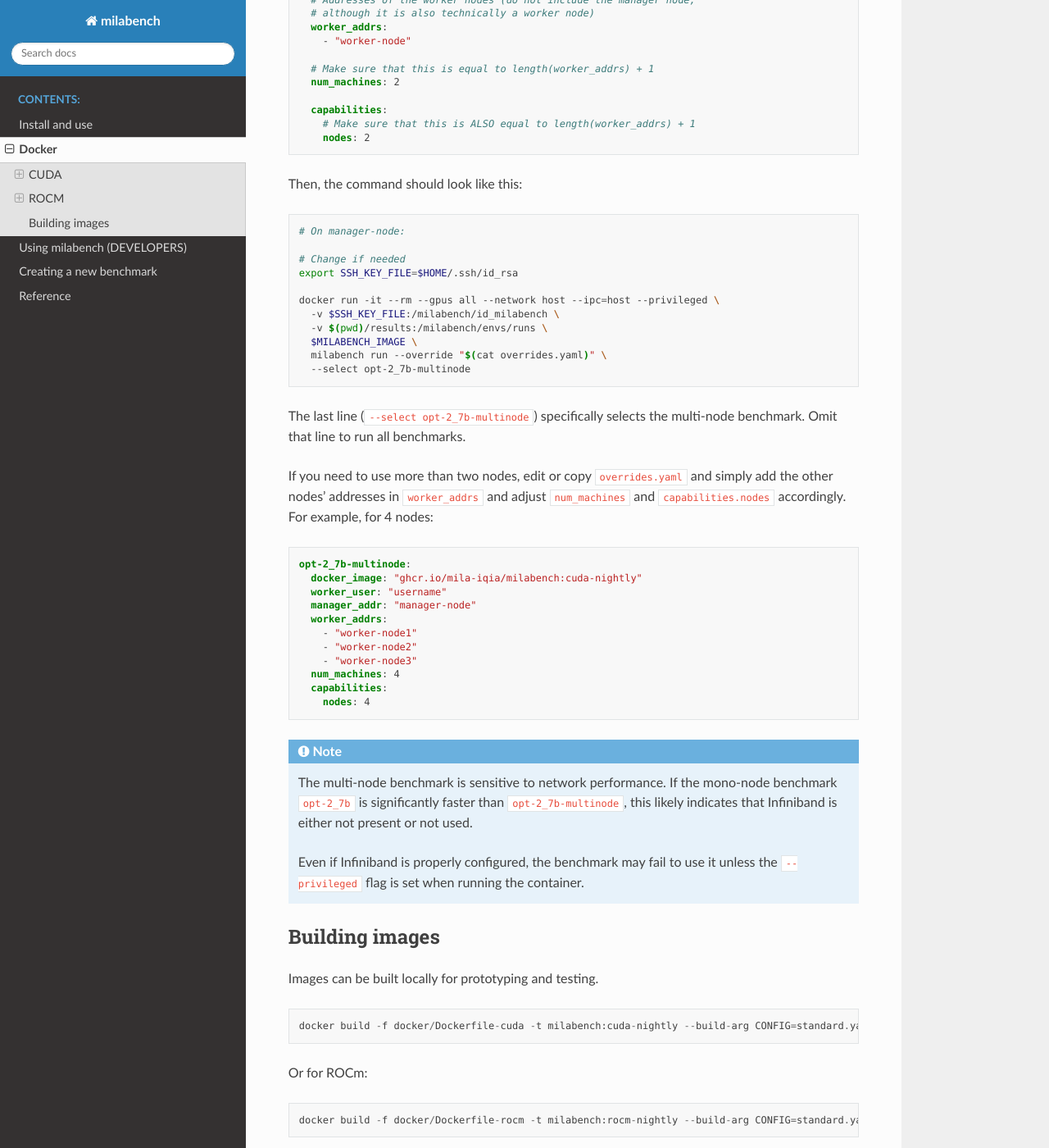
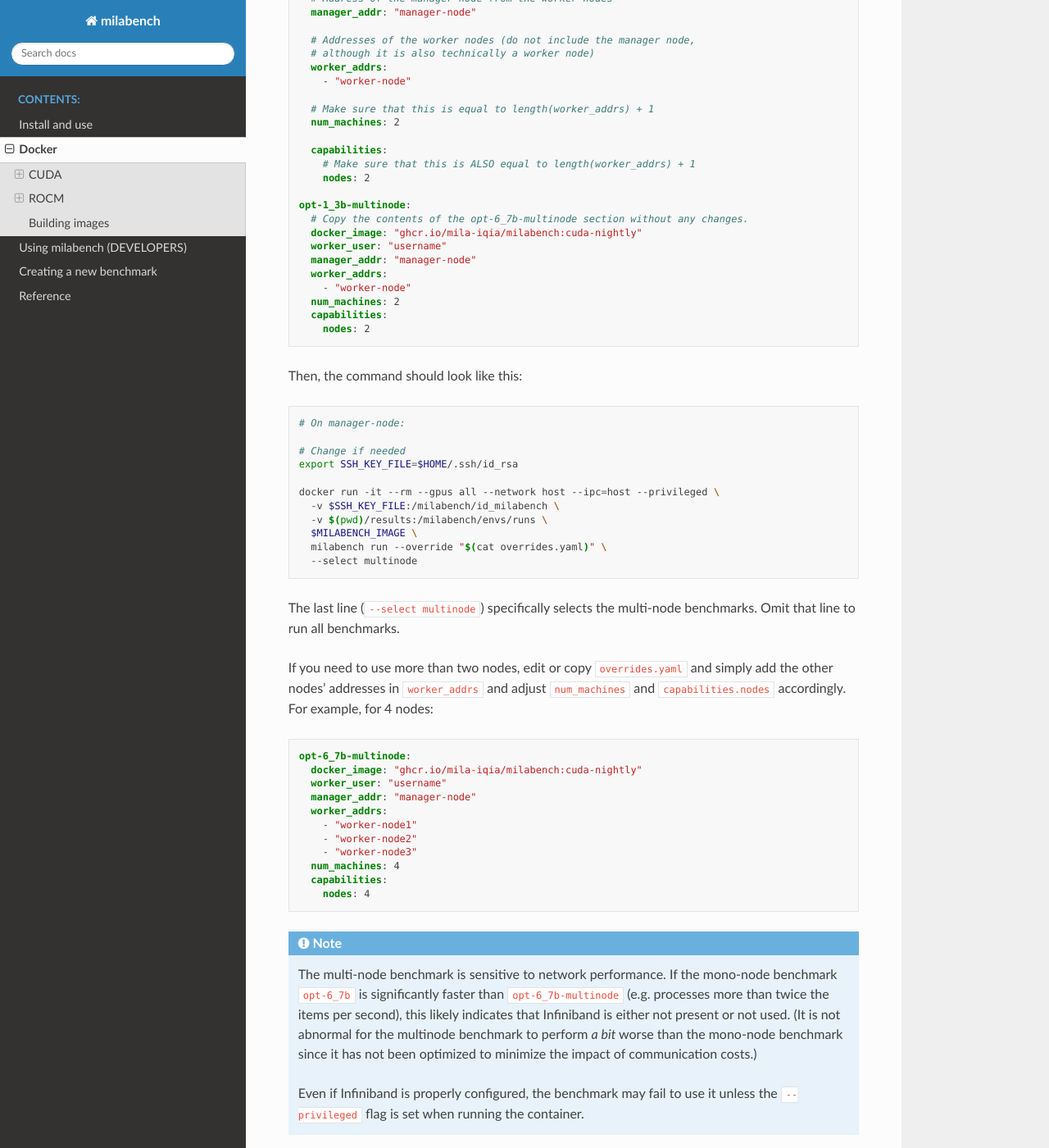
Before and after one commit to mila-iqia/milabench, a Sphinx documentation site: the page built from docs/docker.rst, in a window 1280 px wide and 1400 px high, scrolled down 2562 px. Shown: the whole window at 82% size. Built offline with Sphinx 7.4.7 and the Read the Docs theme 2.0.0, drawn with Linux system fonts in a browser that asks for light colours; some of the changed text lies outside the part shown.

Commit message:
Adjust multi-node Docker doc

```diff
--- a/docs/docker.rst
+++ b/docs/docker.rst
@@ -91,14 +91,14 @@ For the performance report, it is the same command:
 Multi-node benchmark
 ^^^^^^^^^^^^^^^^^^^^
 
-There is currently one multi-node benchmark, ``opt-2_7b-multinode``. Here is how to run it:
+There are currently two multi-node benchmarks, ``opt-1_3b-multinode`` (data-parallel) and ``opt-6_7b-multinode`` (model-parallel, that model is too large to fit on a single GPU). Here is how to run them:
 
 1. Set up two or more machines that can see each other on the network. Suppose there are two and their addresses are:
   * ``manager-node`` ⬅ this is the node you will launch the job on
   * ``worker-node``
 2. ``docker pull`` the image on both nodes.
 3. Prior to running the benchmark, create a SSH key pair on ``manager-node`` and set up public key authentication to the other nodes (in this case, ``worker-node``).
-4. Write an override file that will tell milabench about the network (see below)
+4. Write an override file that will tell milabench about the network (see below). Note that you will need to copy/paste the same configuration for both multinode tests.
 5. On ``manager-node``, execute ``milabench run`` via Docker.
   * Mount the private key at ``/milabench/id_milabench`` in the container
   * Use ``--override "$(cat overrides.yaml)"`` to pass the overrides
@@ -108,7 +108,7 @@ Example YAML configuration (``overrides.yaml``):
 .. code-block:: yaml
 
     # Name of the benchmark. You can also override values in other benchmarks.
-    opt-2_7b-multinode:
+    opt-6_7b-multinode:
 
       # Docker image to use on the worker nodes (should be same as the manager)
       docker_image: "ghcr.io/mila-iqia/milabench:cuda-nightly"
@@ -131,6 +131,18 @@ Example YAML configuration (``overrides.yaml``):
         # Make sure that this is ALSO equal to length(worker_addrs) + 1
         nodes: 2
 
+    opt-1_3b-multinode:
+      # Copy the contents of the opt-6_7b-multinode section without any changes.
+      docker_image: "ghcr.io/mila-iqia/milabench:cuda-nightly"
+      worker_user: "username"
+      manager_addr: "manager-node"
+      worker_addrs:
+        - "worker-node"
+      num_machines: 2
+      capabilities:
+        nodes: 2
+
+
 Then, the command should look like this:
 
 .. code-block:: bash
@@ -145,15 +157,15 @@ Then, the command should look like this:
       -v $(pwd)/results:/milabench/envs/runs \
       $MILABENCH_IMAGE \
       milabench run --override "$(cat overrides.yaml)" \
-      --select opt-2_7b-multinode
+      --select multinode
 
-The last line (``--select opt-2_7b-multinode``) specifically selects the multi-node benchmark. Omit that line to run all benchmarks.
+The last line (``--select multinode``) specifically selects the multi-node benchmarks. Omit that line to run all benchmarks.
 
 If you need to use more than two nodes, edit or copy ``overrides.yaml`` and simply add the other nodes' addresses in ``worker_addrs`` and adjust ``num_machines`` and ``capabilities.nodes`` accordingly. For example, for 4 nodes:
 
 .. code-block:: yaml
 
-    opt-2_7b-multinode:
+    opt-6_7b-multinode:
       docker_image: "ghcr.io/mila-iqia/milabench:cuda-nightly"
       worker_user: "username"
       manager_addr: "manager-node"
@@ -166,7 +178,7 @@ If you need to use more than two nodes, edit or copy ``overrides.yaml`` and simp
         nodes: 4
 
 .. note::
-      The multi-node benchmark is sensitive to network performance. If the mono-node benchmark ``opt-2_7b`` is significantly faster than ``opt-2_7b-multinode``, this likely indicates that Infiniband is either not present or not used.
+      The multi-node benchmark is sensitive to network performance. If the mono-node benchmark ``opt-6_7b`` is significantly faster than ``opt-6_7b-multinode`` (e.g. processes more than twice the items per second), this likely indicates that Infiniband is either not present or not used. (It is not abnormal for the multinode benchmark to perform *a bit* worse than the mono-node benchmark since it has not been optimized to minimize the impact of communication costs.)
 
       Even if Infiniband is properly configured, the benchmark may fail to use it unless the ``--privileged`` flag is set when running the container.
 
```
